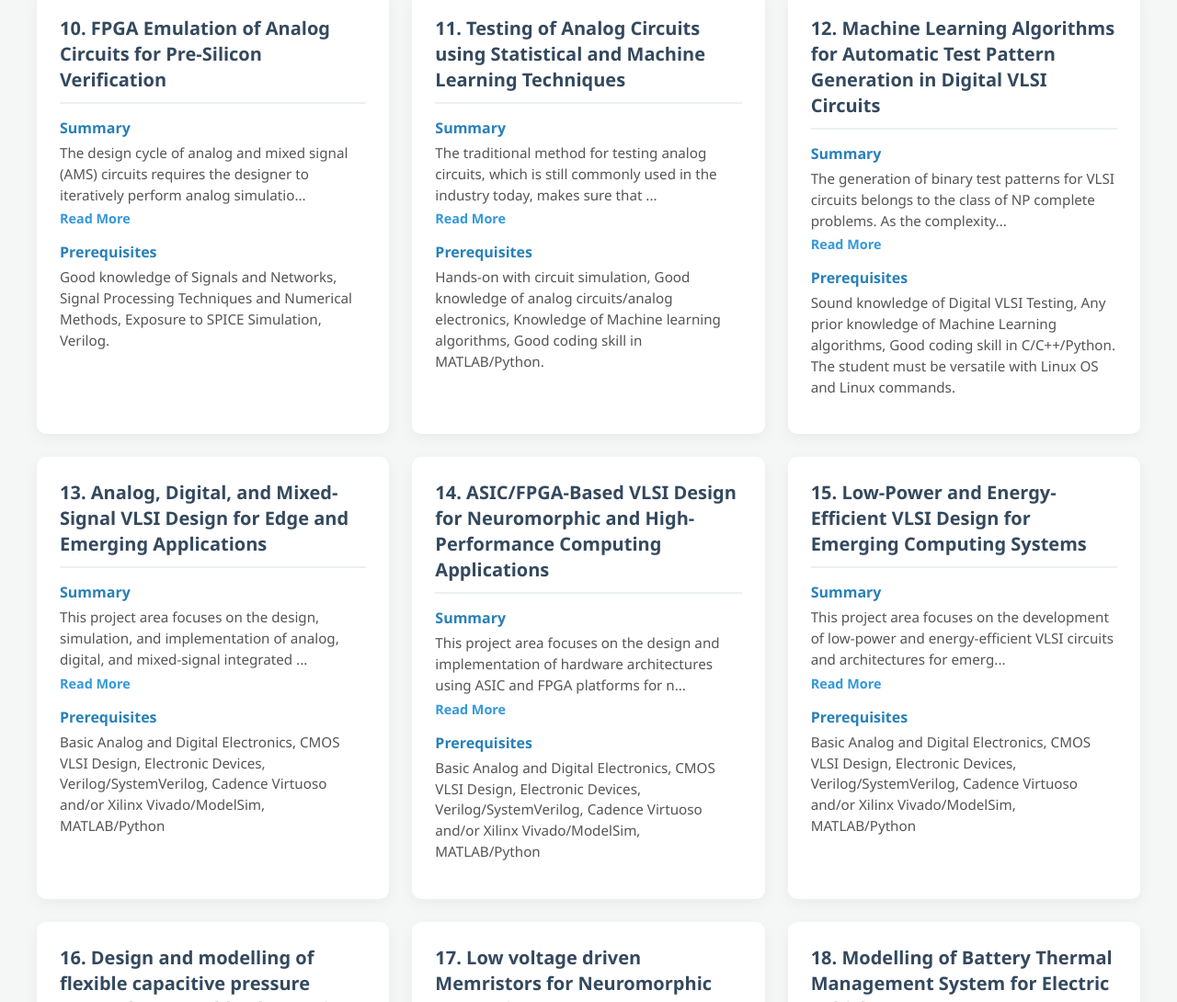
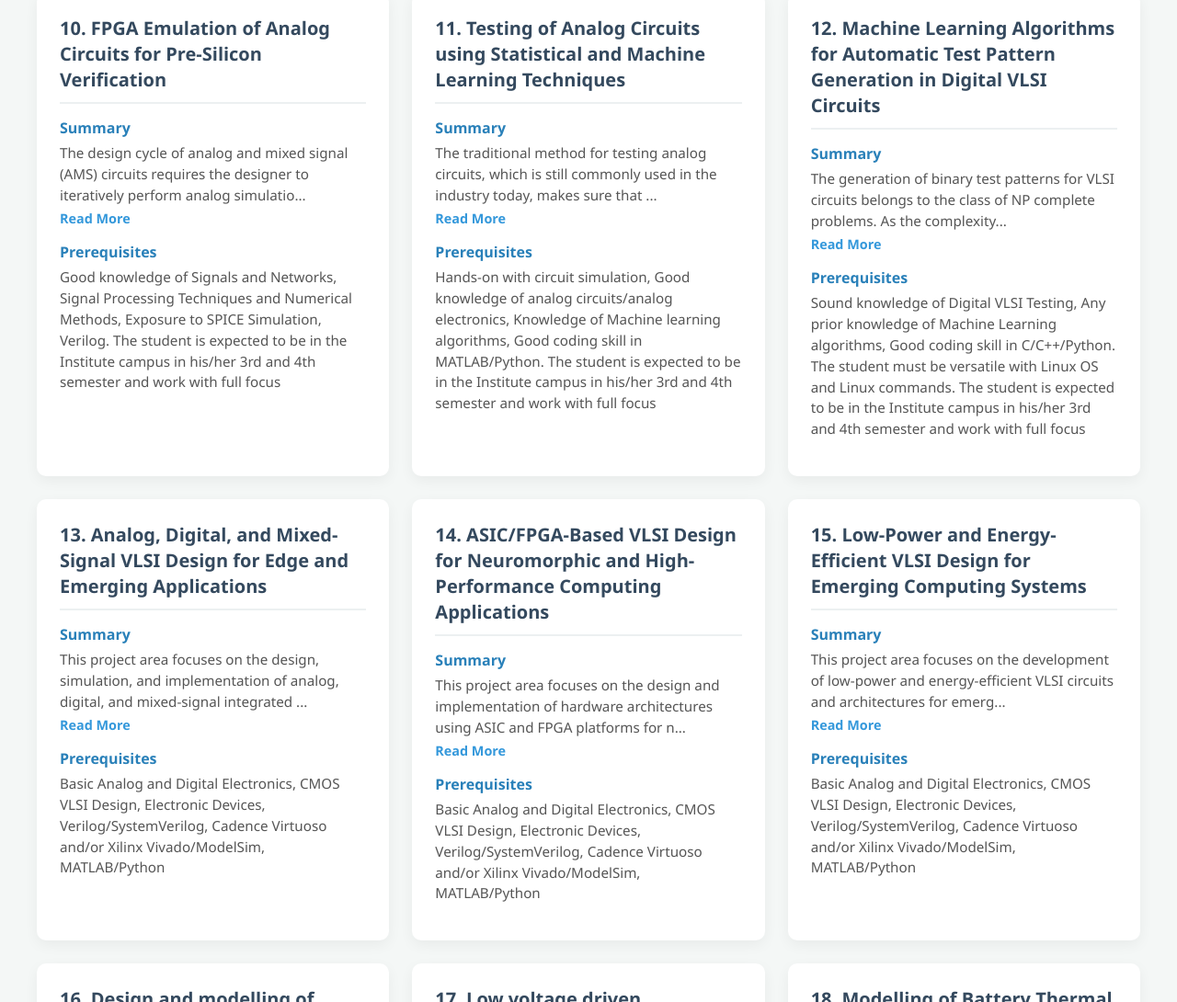
Before and after one commit to subhadeep-IITISM/PROJECTS, a plain HTML site: page VLSI/index.html in a window 1280 px wide. Shown: the part 1550-2640 px from the top of the page at 92% size. Drawn offline with Linux system fonts and the light colour scheme.

Commit message:
Add files via upload

```diff
--- a/VLSI/index.html
+++ b/VLSI/index.html
@@ -186,21 +186,21 @@
                 "id": 10,
                 "title": "FPGA Emulation of Analog Circuits for Pre-Silicon Verification",
                 "summary": "The design cycle of analog and mixed signal (AMS) circuits requires the designer to iteratively perform analog simulations, layout, fabrication, and hardware testing.",
-                "prerequisites": "Good knowledge of Signals and Networks, Signal Processing Techniques and Numerical Methods, Exposure to SPICE Simulation, Verilog.",
+                "prerequisites": "Good knowledge of Signals and Networks, Signal Processing Techniques and Numerical Methods, Exposure to SPICE Simulation, Verilog. The student is expected to be in the Institute campus in his/her 3rd and 4th semester and work with full focus",
                 "interdisciplinary": "N/A"
             },
             {
                 "id": 11,
                 "title": "Testing of Analog Circuits using Statistical and Machine Learning Techniques",
                 "summary": "The traditional method for testing analog circuits, which is still commonly used in the industry today, makes sure that the circuits comply with all the specifications set forth in the data sheet. But a specification-based testing technique suffers from high test costs brought on by prolonged testing on pricey test equipment.",
-                "prerequisites": "Hands-on with circuit simulation, Good knowledge of analog circuits/analog electronics, Knowledge of Machine learning algorithms, Good coding skill in MATLAB/Python.",
+                "prerequisites": "Hands-on with circuit simulation, Good knowledge of analog circuits/analog electronics, Knowledge of Machine learning algorithms, Good coding skill in MATLAB/Python. The student is expected to be in the Institute campus in his/her 3rd and 4th semester and work with full focus",
                 "interdisciplinary": "N/A"
             },
             {
                 "id": 12,
                 "title": "Machine Learning Algorithms for Automatic Test Pattern Generation in Digital VLSI Circuits",
                 "summary": "The generation of binary test patterns for VLSI circuits belongs to the class of NP complete problems. As the complexity of VLSI circuits increases, the time to generate test vectors becomes computationally expensive.",
-                "prerequisites": "Sound knowledge of Digital VLSI Testing, Any prior knowledge of Machine Learning algorithms, Good coding skill in C/C++/Python. The student must be versatile with Linux OS and Linux commands.",
+                "prerequisites": "Sound knowledge of Digital VLSI Testing, Any prior knowledge of Machine Learning algorithms, Good coding skill in C/C++/Python. The student must be versatile with Linux OS and Linux commands. The student is expected to be in the Institute campus in his/her 3rd and 4th semester and work with full focus",
                 "interdisciplinary": "N/A"
             },
             {
```
